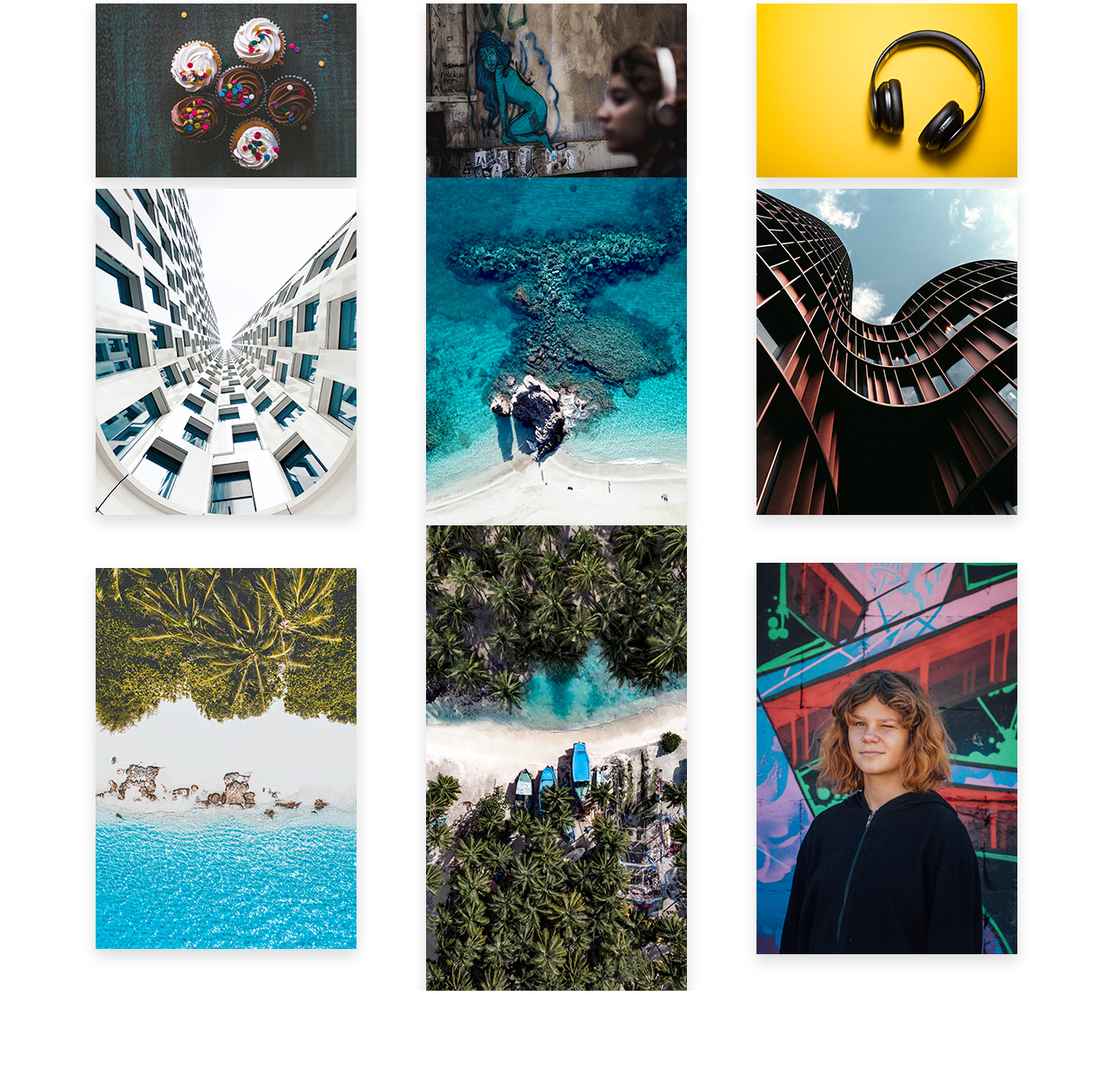
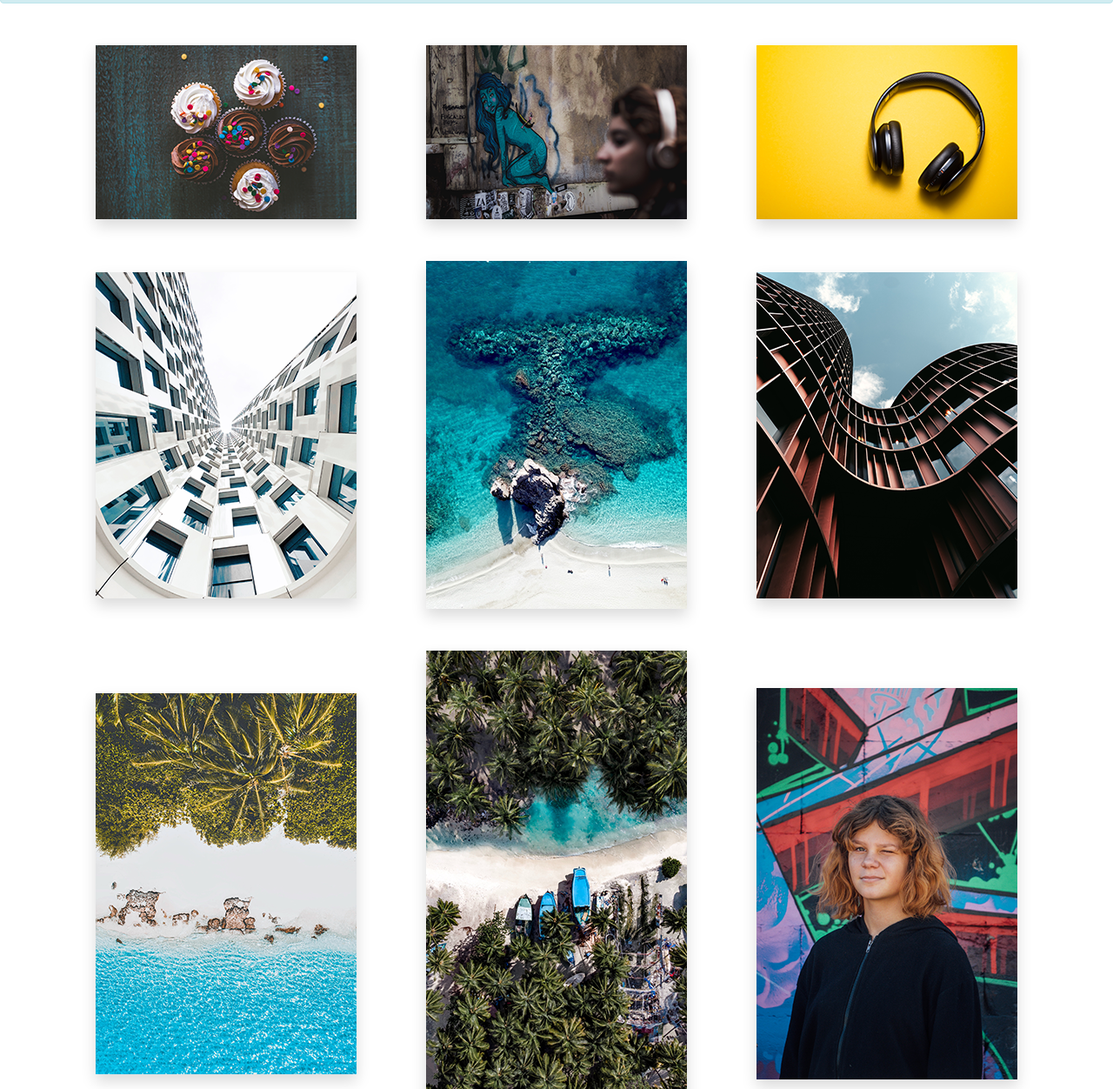
Before and after one commit to maddie1315/m2-hw2-curnan-madeline, a plain HTML site: page hw2-starter-files/index.html in a window 1280 px wide. Shown: the part 118-1370 px from the top of the page at 87% size. Before the commit the page ends 1257 px from the top, so only its background shows below. Drawn offline with nearby package versions, Linux system fonts and the light colour scheme.

Commit message:
fix vertical spacing, add new screenshots

```diff
--- a/hw2-starter-files/index.html
+++ b/hw2-starter-files/index.html
@@ -14,7 +14,7 @@
 </head>
 
 <body>
-    <h1 class="text-center text-uppercase ">Assignment 2</h1>
+    <h1 class="text-center text-uppercase pt-3">Assignment 2</h1>
 
     <div class="alert alert-info alert-dismissible fade show" role="alert">
         A simple info alert—check it out!
@@ -24,39 +24,39 @@
         </button>
     </div>
 
-    <div class="container text-center">
+    <div class="container text-center my-5">
         <div class="row align-items-center">
-            <div class="col">
+            <div class="col pb-5">
                 <img src="img/hw2-image2.png" alt="Second Image" class="shadow">
             </div>
-            <div class="col">
+            <div class="col pb-5">
                 <img src="img/hw2-image3.png" alt="Third Image" class="shadow">
             </div>
-            <div class="col">
+            <div class="col pb-5">
                 <img src="img/hw2-image6.png" alt="Sixth Image" class="shadow">
             </div>
         </div>
 
         <div class="row align-items-center">
-            <div class="col">
+            <div class="col pb-5">
                 <img src="img/hw2-image1.png" alt="First Image" class="shadow">
             </div>
-            <div class="col">
+            <div class="col pb-5">
                 <img src="img/hw2-image9.png" alt="Ninth Image" class="shadow">
             </div>
-            <div class="col">
+            <div class="col pb-5">
                 <img src="img/hw2-image5.png" alt="Fifth Image" class="shadow">
             </div>
         </div>
 
         <div class="row align-items-center">
-            <div class="col">
+            <div class="col pb-5">
                 <img src="img/hw2-image4.png" alt="Fourth Image" class="shadow">
             </div>
-            <div class="col">
+            <div class="col pb-5">
                 <img src="img/hw2-image7.png" alt="Seventh Image" class="shadow">
             </div>
-            <div class="col">
+            <div class="col pb-5">
                 <img src="img/hw2-image8.png" alt="Eighth Image" class="shadow">
             </div>
         </div>
```
Also changed, not shown: hw2-starter-files/screenshots/desktop-width-screenshot.PNG (added), hw2-starter-files/screenshots/desktop-width.PNG (deleted), hw2-starter-files/screenshots/phone-width-screenshot.PNG (added), hw2-starter-files/screenshots/phone-width.PNG (deleted), hw2-starter-files/screenshots/tablet-width-screenshot.PNG (added), hw2-starter-files/screenshots/tablet-width.PNG (deleted).
